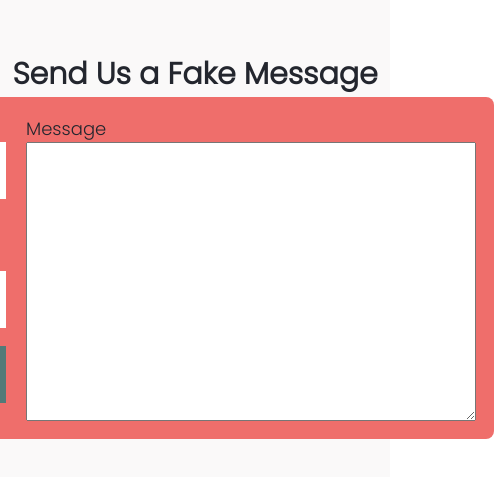
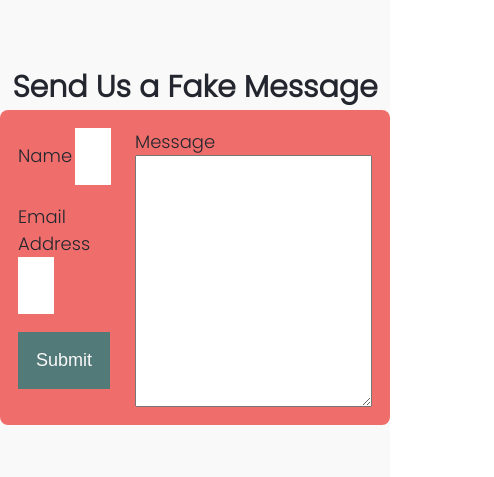
Before and after one commit to Patrick1808/Final-Exam-Web, a plain HTML site: page index.html in a window 390 px wide. Shown: the part 981-1458 px from the top of the page, 494 px wide, since content can reach past the window. Drawn offline with Linux system fonts and the light colour scheme.

Commit message:
Adjust media so the message box can scale smaller

```diff
--- a/CSS/style.css
+++ b/CSS/style.css
@@ -210,5 +210,11 @@ input[type=text]:focus {
     font-size: 3rem;
   }
 
+  .message > textarea {
+    min-width: 15rem;
+  }
 
+  .contact input {
+    width: 25%;
+  }
 }
```
